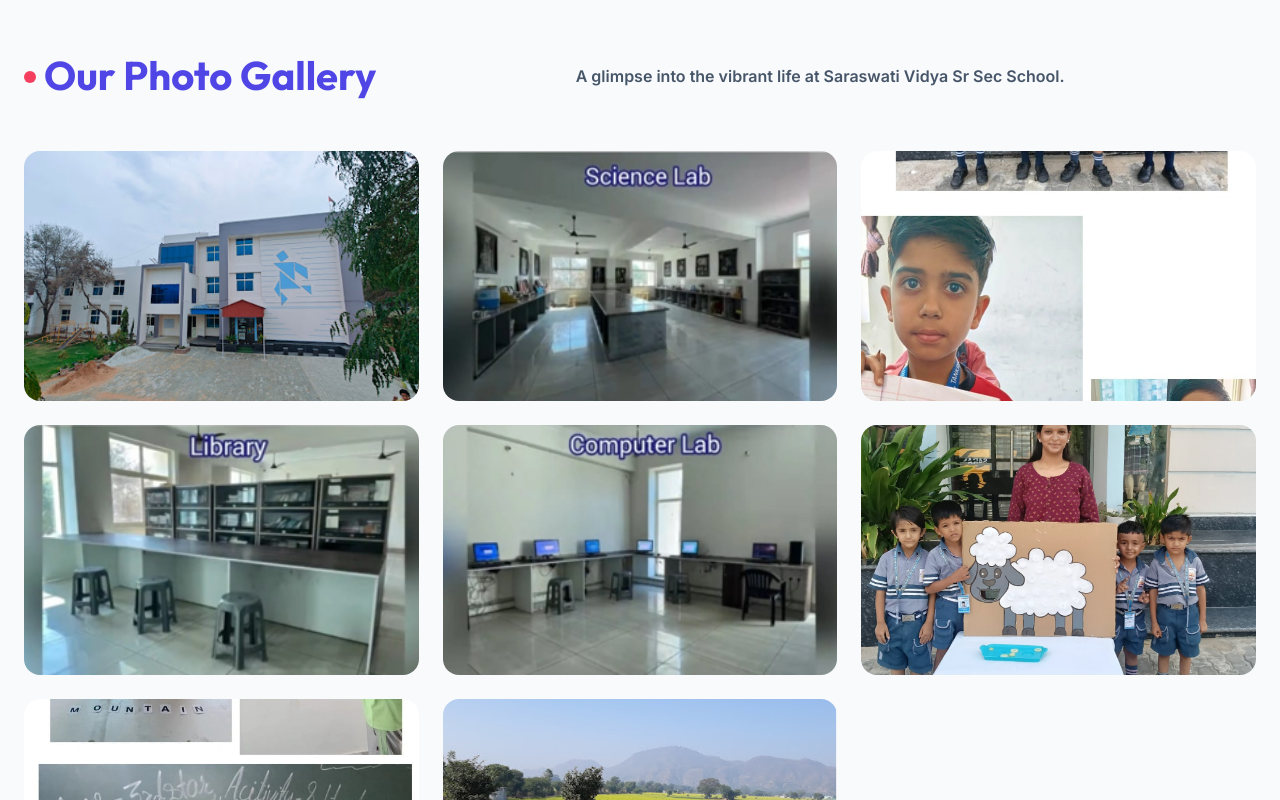
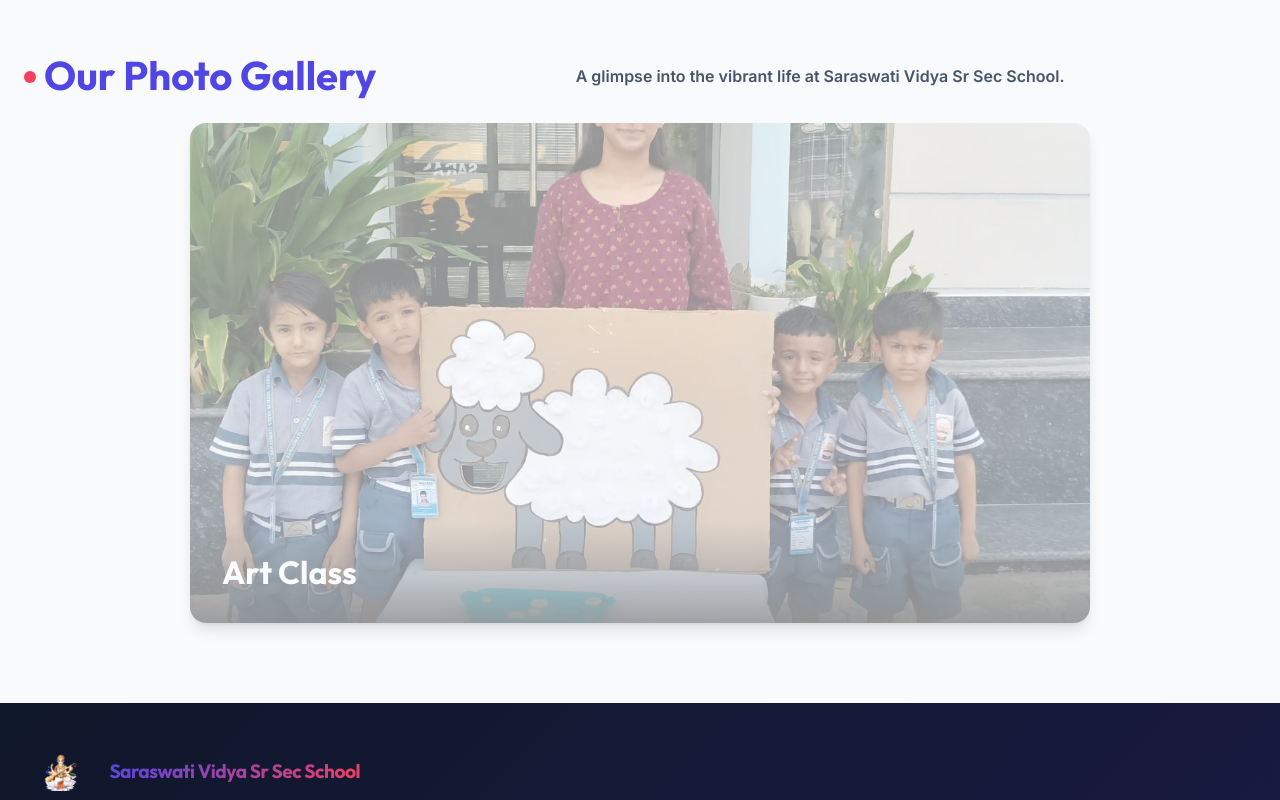
Before and after one commit to Mydvthukran/school-website, a React (Vite) app: page / in a window 1280 px wide. Shown: the part 2800-3600 px from the top of the page. Built offline with nearby package versions, Linux system fonts and the light colour scheme.

Commit message:
feat: add site data configuration and implement About page content

```diff
--- a/src/data/siteData.js
+++ b/src/data/siteData.js
@@ -115,6 +115,24 @@ export const siteStats = [
   { label: "Board Exam Passing", value: 98, suffix: "%" },
 ];
 
+export const siteFacilities = [
+  {
+    id: 1,
+    title: "Science Laboratory",
+    imageUrl: gallery2
+  },
+  {
+    id: 2,
+    title: "Digital Library",
+    imageUrl: gallery4
+  },
+  {
+    id: 3,
+    title: "Computer Center",
+    imageUrl: gallery5
+  }
+];
+
 export const siteGallery = [
   {
     id: 1,
@@ -122,24 +140,9 @@ export const siteGallery = [
     imageUrl: gallery1
   },
   {
-    id: 2,
-    title: "Science Exhibition",
-    imageUrl: gallery2
-  },
-  {
     id: 3,
     title: "Cultural Festival",
     imageUrl: gallery3
-  },
-  {
-    id: 4,
-    title: "Library Study Time",
-    imageUrl: gallery4
-  },
-  {
-    id: 5,
-    title: "Computer Lab Session",
-    imageUrl: gallery5
   },
   {
     id: 6,
--- a/src/pages/About.jsx
+++ b/src/pages/About.jsx
@@ -1,5 +1,6 @@
 import Hero from '../components/Hero';
 import { Target, Eye, Shield, Heart, Lightbulb, Globe } from 'lucide-react';
+import { siteFacilities } from '../data/siteData';
 import './Home.css'; // Importing for feature-card styles
 
 const About = () => {
@@ -63,6 +64,26 @@ const About = () => {
           </div>
         </div>
       </section>
+
+      {/* Facilities Section */}
+      <section className="section bg-light">
+        <div className="container">
+          <div className="section-title">
+            <h2>Our Facilities</h2>
+            <p>State-of-the-art infrastructure designed to foster a conducive learning environment.</p>
+          </div>
+          <div className="grid-3">
+            {siteFacilities.map((facility) => (
+              <div key={facility.id} className="gallery-item" style={{ borderRadius: '1rem', overflow: 'hidden', position: 'relative' }}>
+                <img src={facility.imageUrl} alt={facility.title} style={{ width: '100%', height: '250px', objectFit: 'cover' }} />
+                <div style={{ position: 'absolute', bottom: 0, left: 0, right: 0, padding: '1rem', background: 'linear-gradient(transparent, rgba(0,0,0,0.8))', color: 'white' }}>
+                  <h4 style={{ margin: 0, fontSize: '1.2rem' }}>{facility.title}</h4>
+                </div>
+              </div>
+            ))}
+          </div>
+        </div>
+      </section>
     </div>
   );
 };
--- a/src/pages/Home.jsx
+++ b/src/pages/Home.jsx
@@ -1,13 +1,23 @@
+import React, { useState, useEffect } from 'react';
 import Hero from '../components/Hero';
 import { siteStats, siteGallery, directorMessage, principalMessage } from '../data/siteData';
 import { GraduationCap, Users, Trophy, Quote } from 'lucide-react';
-import { motion } from 'framer-motion';
+import { motion, AnimatePresence } from 'framer-motion';
 import CountUpModule from 'react-countup';
 const CountUp = CountUpModule.default ? CountUpModule.default : CountUpModule;
 import './Home.css';
 import heroHomeImage from '../assets/hero-home.jpeg';
 
 const Home = () => {
+  const [currentGalleryIndex, setCurrentGalleryIndex] = useState(0);
+
+  useEffect(() => {
+    const timer = setInterval(() => {
+      setCurrentGalleryIndex((prevIndex) => (prevIndex + 1) % siteGallery.length);
+    }, 2000);
+    return () => clearInterval(timer);
+  }, []);
+
   return (
     <div className="home">
       <Hero
@@ -139,22 +149,26 @@ const Home = () => {
             <h2>Our Photo Gallery</h2>
             <p>A glimpse into the vibrant life at Saraswati Vidya Sr Sec School.</p>
           </div>
-          <div className="gallery-grid">
-            {siteGallery.map((item, index) => (
+          <div className="gallery-slider" style={{ maxWidth: '900px', margin: '0 auto', position: 'relative', height: '500px', overflow: 'hidden', borderRadius: '1rem', boxShadow: 'var(--shadow-lg)' }}>
+            <AnimatePresence mode="wait">
               <motion.div
-                key={item.id}
-                className="gallery-item"
-                initial={{ opacity: 0, scale: 0.95 }}
-                whileInView={{ opacity: 1, scale: 1 }}
-                viewport={{ once: true }}
-                transition={{ delay: index * 0.1, duration: 0.5 }}
+                key={currentGalleryIndex}
+                initial={{ opacity: 0, scale: 1.05 }}
+                animate={{ opacity: 1, scale: 1 }}
+                exit={{ opacity: 0 }}
+                transition={{ duration: 0.8 }}
+                style={{ position: 'absolute', inset: 0 }}
               >
-                <img src={item.imageUrl} alt={item.title} className="gallery-image" />
-                <div className="gallery-overlay">
-                  <h4>{item.title}</h4>
+                <img
+                  src={siteGallery[currentGalleryIndex].imageUrl}
+                  alt={siteGallery[currentGalleryIndex].title}
+                  style={{ width: '100%', height: '100%', objectFit: 'cover' }}
+                />
+                <div style={{ position: 'absolute', bottom: 0, left: 0, right: 0, padding: '2rem', background: 'linear-gradient(transparent, rgba(0,0,0,0.8))' }}>
+                  <h3 style={{ color: 'white', margin: 0, fontSize: '2rem' }}>{siteGallery[currentGalleryIndex].title}</h3>
                 </div>
               </motion.div>
-            ))}
+            </AnimatePresence>
           </div>
         </div>
       </section>
```
